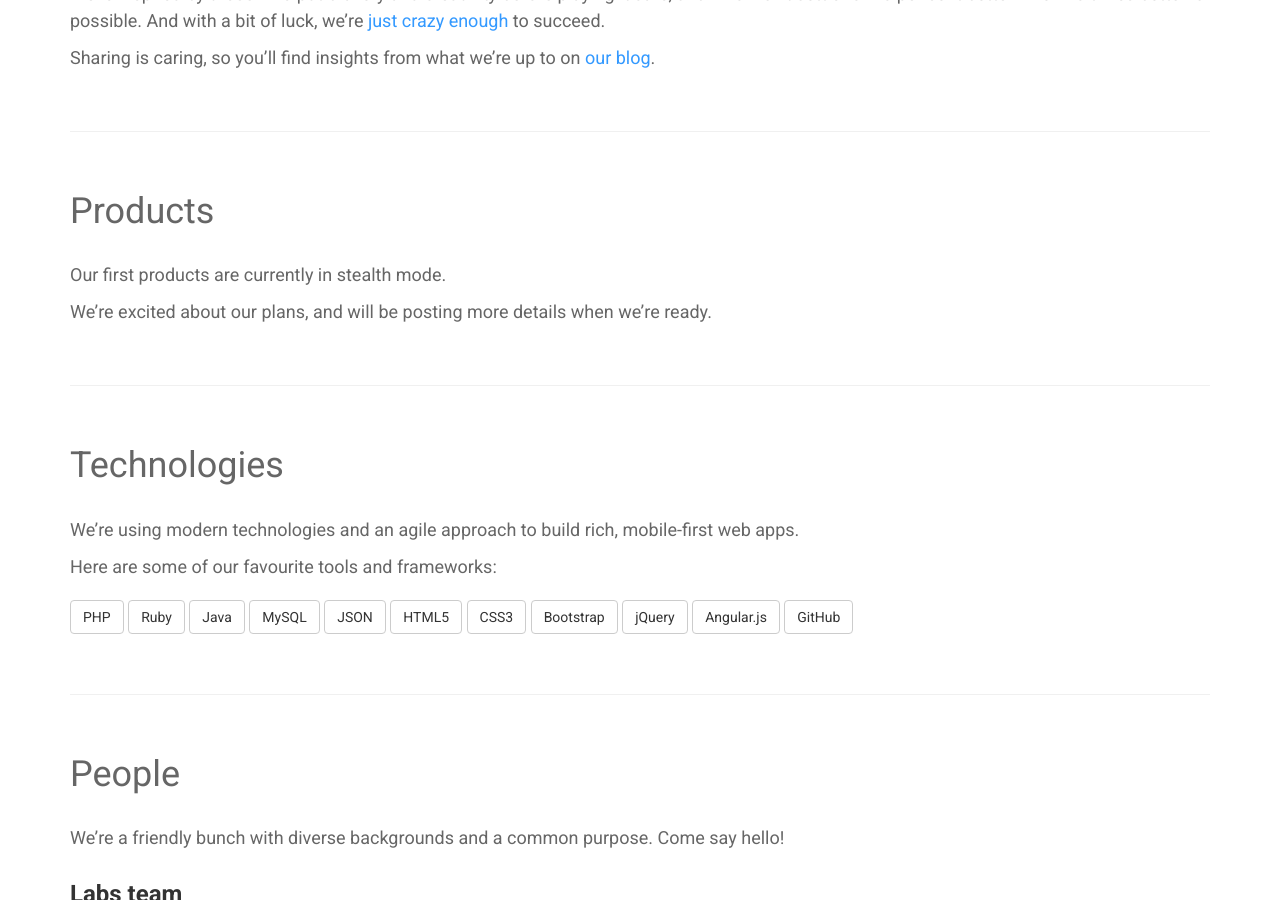
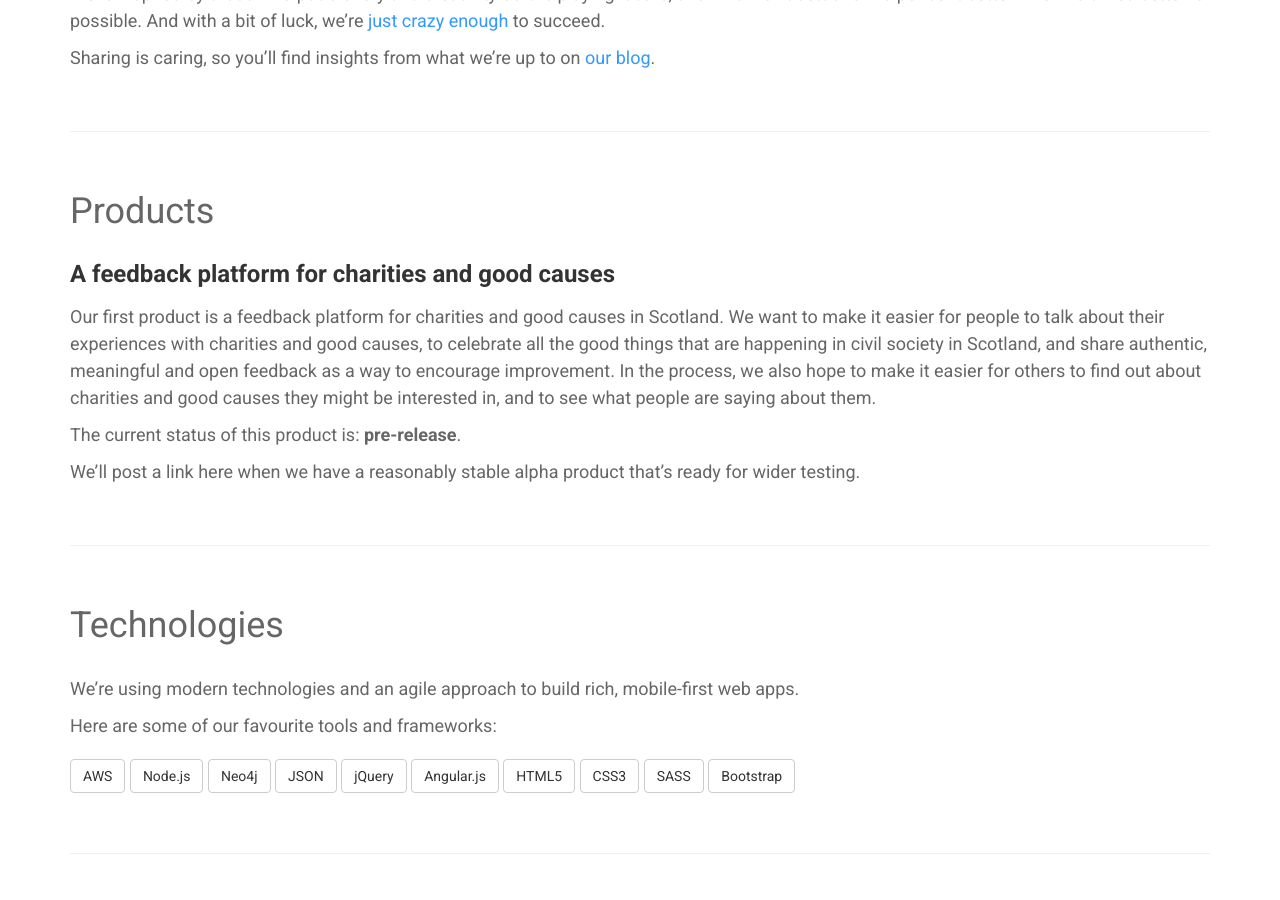
Before and after one commit to scvolabs/scvolabs-website, a Jekyll site: the page built from index.md, in a window 1280 px wide and 900 px high, scrolled down 807 px. Built offline with Jekyll 4.4.1, drawn with Linux system fonts in a browser that asks for light colours; nearby versions of some CDN libraries.

Commit message:
update front page

```diff
--- a/index.md
+++ b/index.md
@@ -20,9 +20,13 @@ Sharing is caring, so you'll find insights from what we're up to on [our blog](/
 
 ## Products
 
-Our first products are currently in stealth mode.
+### A feedback platform for charities and good causes
 
-We're excited about our plans, and will be posting more details when we're ready.
+Our first product is a feedback platform for charities and good causes in Scotland. We want to make it easier for people to talk about their experiences with charities and good causes, to celebrate all the good things that are happening in civil society in Scotland, and share authentic, meaningful and open feedback as a way to encourage improvement. In the process, we also hope to make it easier for others to find out about charities and good causes they might be interested in, and to see what people are saying about them.
+
+The current status of this product is: **pre-release**.
+
+We'll post a link here when we have a reasonably stable alpha product that's ready for wider testing.
 
 
 
@@ -32,17 +36,16 @@ We're using modern technologies and an agile approach to build rich, mobile-firs
 
 Here are some of our favourite tools and frameworks:
 
-<a href="http://php.net/" class="btn btn-default">PHP</a>
-<a href="https://www.ruby-lang.org/en/" class="btn btn-default">Ruby</a>
-<a href="https://www.java.com/" class="btn btn-default">Java</a>
-<a href="https://www.mysql.com/" class="btn btn-default">MySQL</a>
+<a href="http://aws.amazon.com/" class="btn btn-default">AWS</a>
+<a href="https://nodejs.org/" class="btn btn-default">Node.js</a>
+<a href="http://neo4j.com/" class="btn btn-default">Neo4j</a>
 <a href="http://json.org/" class="btn btn-default">JSON</a>
+<a href="https://jquery.com/" class="btn btn-default">jQuery</a>
+<a href="https://angularjs.org/" class="btn btn-default">Angular.js</a>
 <a href="http://www.w3.org/TR/html/" class="btn btn-default">HTML5</a>
 <a href="http://www.w3.org/TR/CSS/" class="btn btn-default">CSS3</a>
+<a href="http://sass-lang.com/" class="btn btn-default">SASS</a>
 <a href="http://getbootstrap.com/" class="btn btn-default">Bootstrap</a>
-<a href="https://jquery.com/" class="btn btn-default">jQuery</a>
-<a href="https://angularjs.org/" class="btn btn-default">Angular.js</a>
-<a href="https://github.com/" class="btn btn-default">GitHub</a>
 
 
 
```
